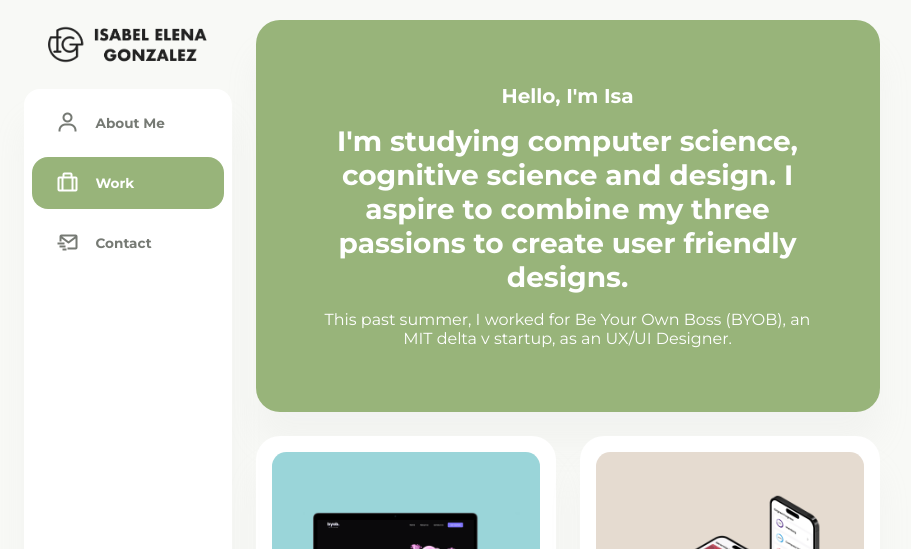
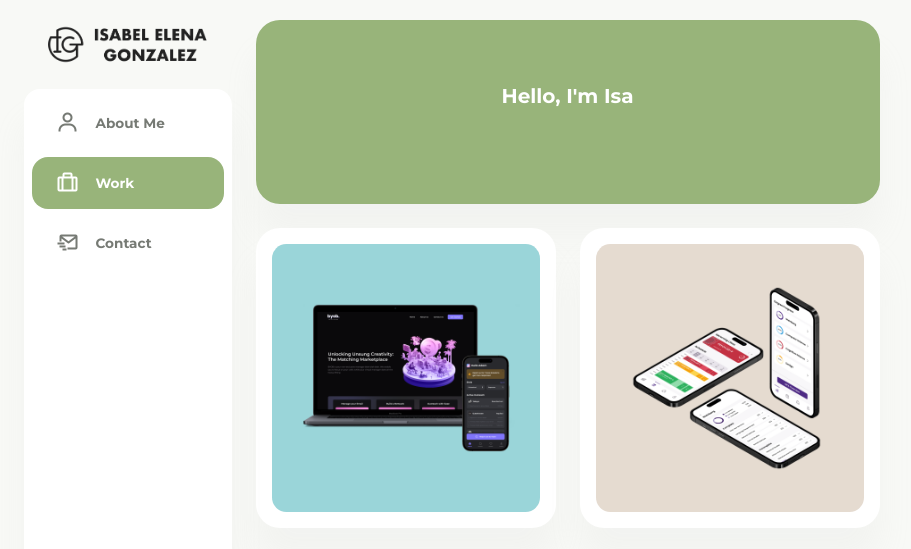
Before and after one commit to isagonzalez/isagonzalez.github.io, a plain HTML site: page index.html in a window 1280 px wide. Shown: the top 549 px of the page, without its empty margins (88-999 px from the left). Drawn offline with nearby package versions, Linux system fonts and the light colour scheme.

Commit message:
Update index.html

```diff
--- a/index.html
+++ b/index.html
@@ -44,8 +44,8 @@
             <!-- Intro -->
             <div class="intro">
                 <h2>Hello, I'm Isa</h2>
-                <h1>I'm studying computer science, cognitive science and design. I aspire to combine my three passions to create user friendly designs.</h1>
-                <p>This past summer, I worked for Be Your Own Boss (BYOB), an MIT delta v startup, as an UX/UI Designer.</p>
+                <h1></h1>
+                <p></p>
             </div>
             <!-- End of Intro -->
 
```
